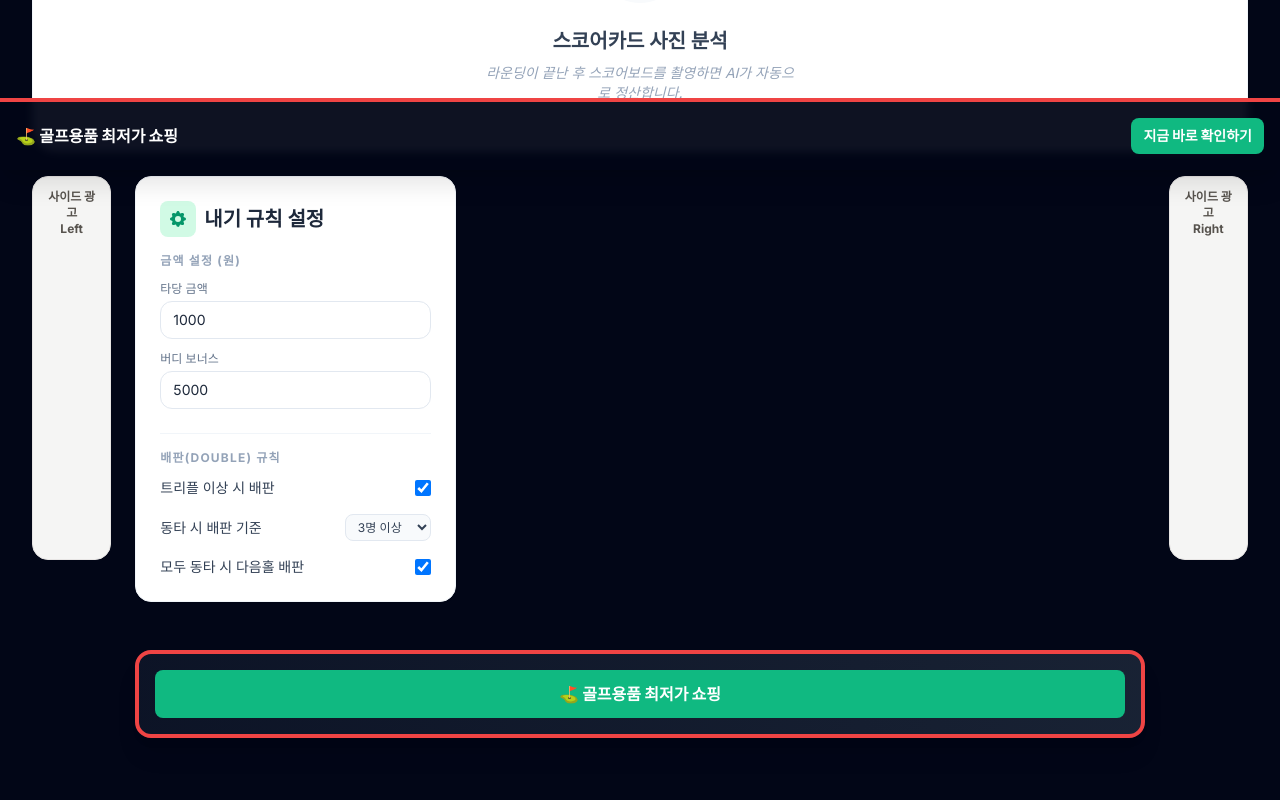
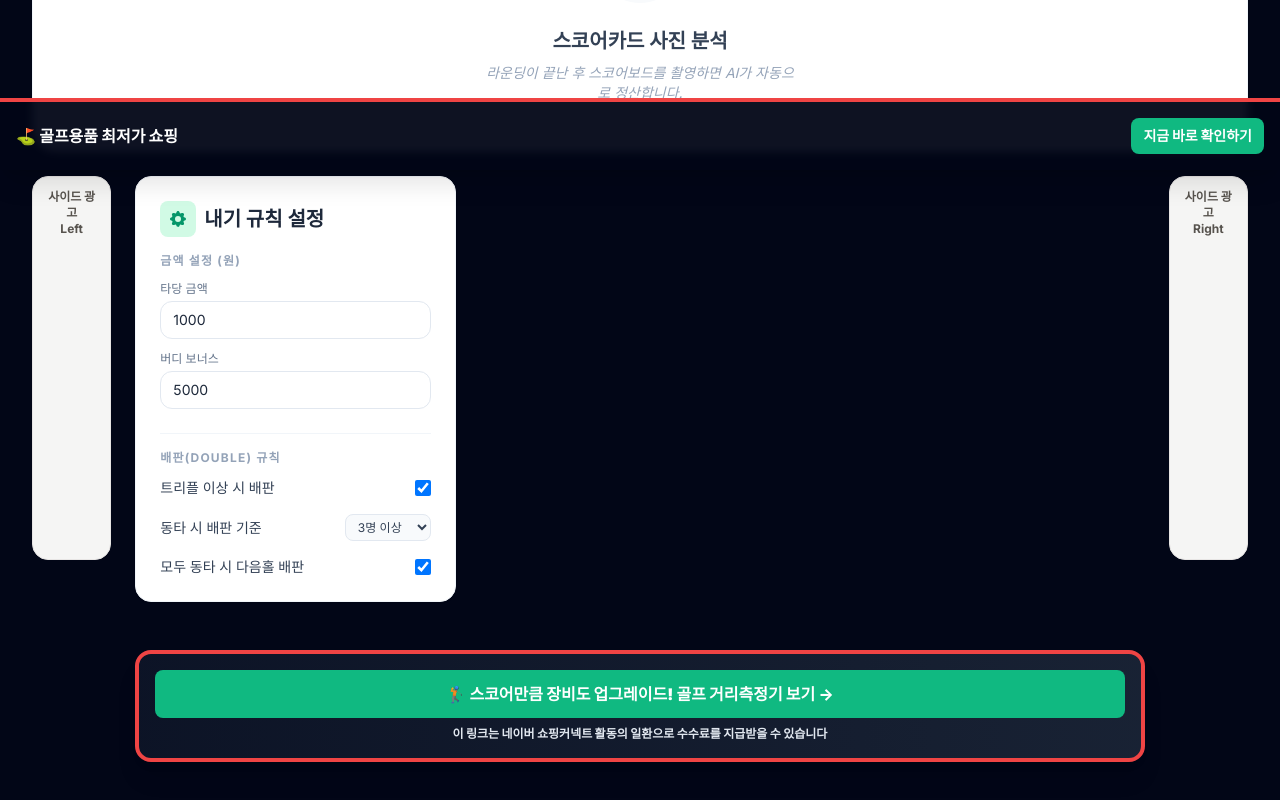
Before and after one commit to soonwooj/golf-bet-master, a React (Vite) app: page / in a window 1280 px wide. Shown: the part 630-1430 px from the top of the page. Built offline with nearby package versions, Linux system fonts and the light colour scheme.

Commit message:
Update in-feed banner text and link to Naver shopping connect info

```diff
--- a/src/App.tsx
+++ b/src/App.tsx
@@ -262,9 +262,10 @@ const App: React.FC = () => {
 
             {/* 인피드 광고 */}
             <div className="bg-gradient-to-r from-slate-900/80 to-slate-800/80 p-4 rounded-2xl border-4 border-red-500 dark:border-red-400 text-white text-center font-black shadow-xl">
-              <a href="https://www.dealpang.com/?linkD=96LAY5B7a" target="_blank" rel="noreferrer" className="inline-flex items-center justify-center gap-2 w-full py-3 rounded-lg bg-emerald-500 hover:bg-emerald-400 transition-colors duration-200 font-extrabold text-base">
-                ⛳ 골프용품 최저가 쇼핑
+              <a href="https://naver.me/FjmE7dNF" target="_blank" rel="noreferrer" className="inline-flex items-center justify-center gap-2 w-full py-3 rounded-lg bg-emerald-500 hover:bg-emerald-400 transition-colors duration-200 font-extrabold text-base">
+                🏌️ 스코어만큼 장비도 업그레이드! 골프 거리측정기 보기 →
               </a>
+              <p className="mt-2 text-xs text-slate-200 dark:text-slate-400">이 링크는 네이버 쇼핑커넥트 활동의 일환으로 수수료를 지급받을 수 있습니다</p>
             </div>
           </div>
 
```
